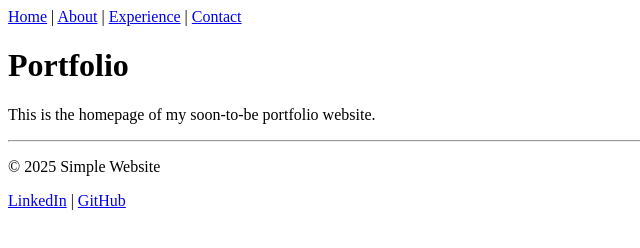
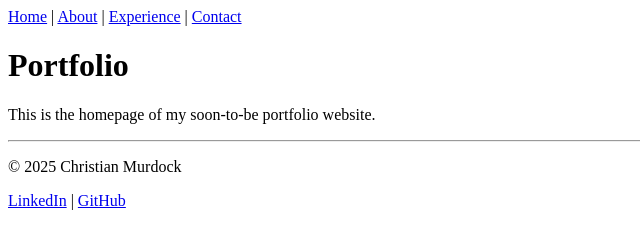
Before and after one commit to christianmurdock/christianmurdock.github.io, a plain HTML site: page portfolio/index.html in a window 1280 px wide. Shown: the full height of the page, 0-640 px from the left. Drawn offline with Linux system fonts and the light colour scheme.

Commit message:
Update index.html

```diff
--- a/portfolio/index.html
+++ b/portfolio/index.html
@@ -31,7 +31,7 @@ January 28, 2025-->
 
     <footer>
         <hr>
-        <p>&copy; 2025 Simple Website</p>
+        <p>&copy; 2025 Christian Murdock</p>
         <p>
             <a href="https://www.linkedin.com" target="_blank">LinkedIn</a> |
             <a href="https://www.github.com" target="_blank">GitHub</a>
```
